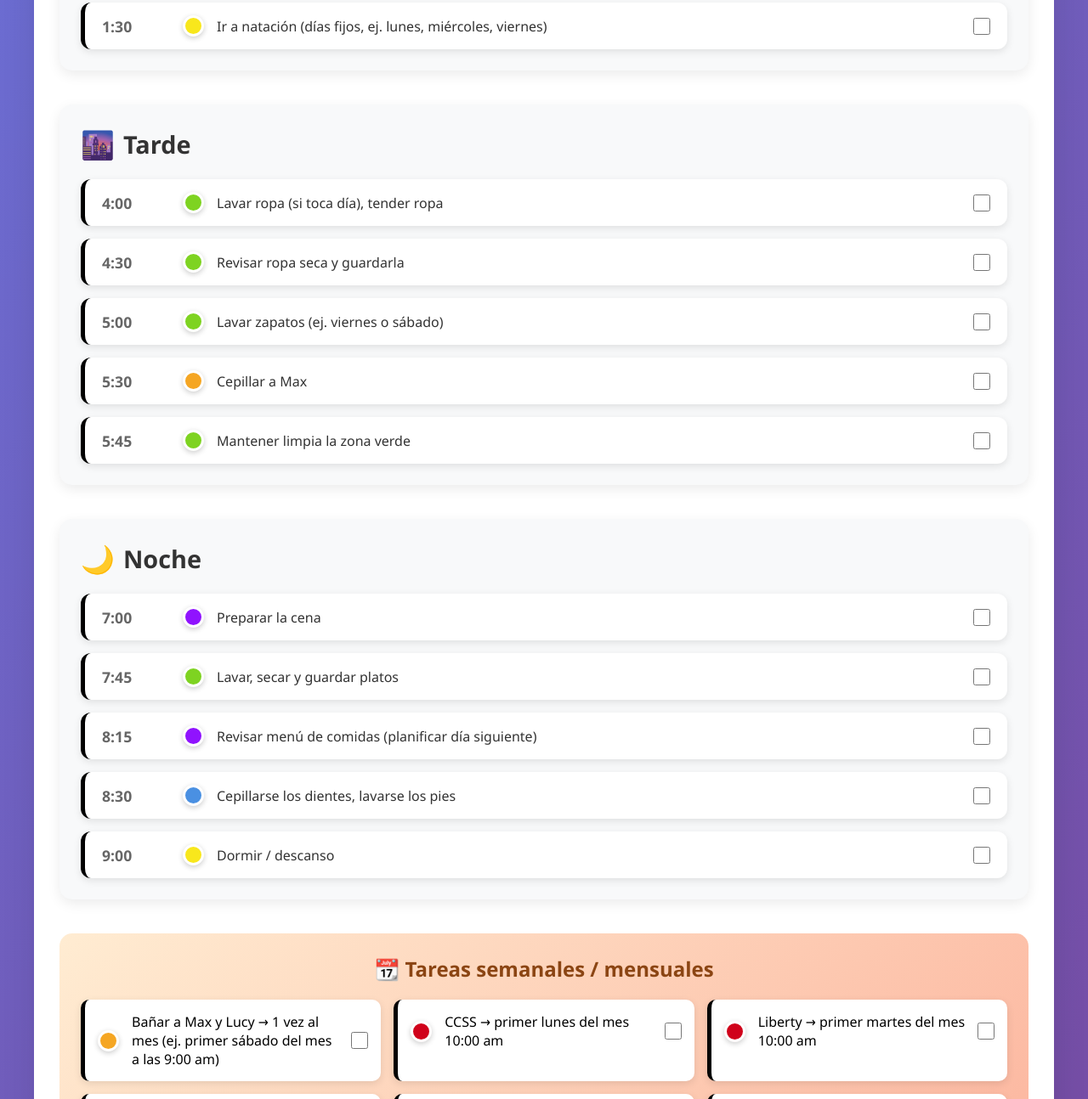
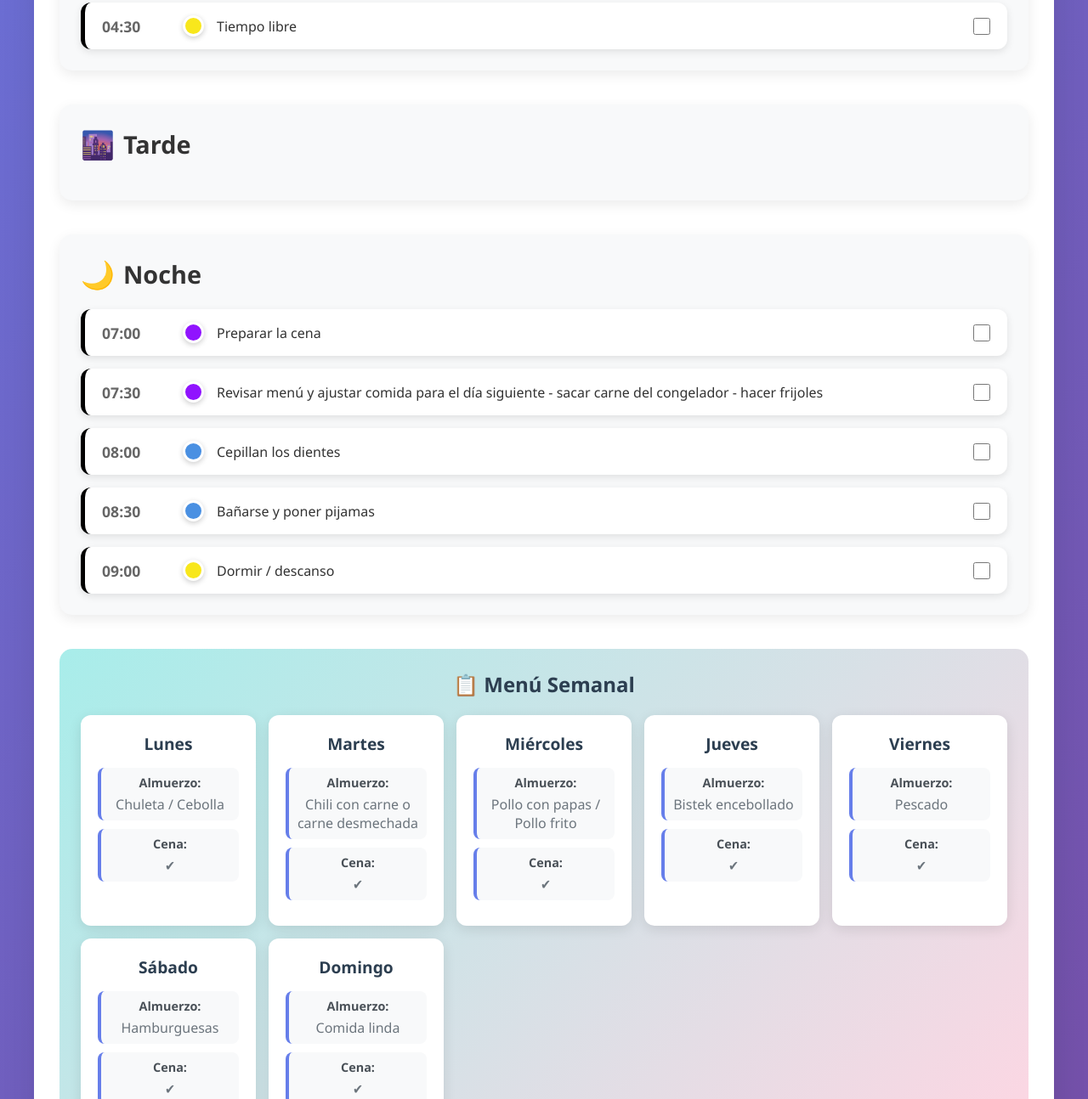
Before and after one commit to ojaramil/organizacion, a plain HTML site: page horario-rutina.html in a window 1280 px wide. Shown: the part 1506-2800 px from the top of the page at 85% size. Drawn offline with Linux system fonts and the light colour scheme.

Commit message:
Update horario-rutina.html

```diff
--- a/horario-rutina.html
+++ b/horario-rutina.html
@@ -162,6 +162,64 @@
             cursor: pointer;
         }
 
+        .menu-section {
+            background: linear-gradient(135deg, #a8edea 0%, #fed6e3 100%);
+            margin-top: 30px;
+            border-radius: 15px;
+            padding: 25px;
+        }
+
+        .menu-section h2 {
+            color: #2c3e50;
+            margin-bottom: 20px;
+            text-align: center;
+        }
+
+        .menu-grid {
+            display: grid;
+            grid-template-columns: repeat(auto-fit, minmax(200px, 1fr));
+            gap: 15px;
+        }
+
+        .menu-day {
+            background: white;
+            padding: 20px;
+            border-radius: 12px;
+            box-shadow: 0 4px 15px rgba(0,0,0,0.1);
+            text-align: center;
+            transition: transform 0.3s ease;
+        }
+
+        .menu-day:hover {
+            transform: translateY(-3px);
+            box-shadow: 0 6px 20px rgba(0,0,0,0.15);
+        }
+
+        .menu-day h3 {
+            color: #2c3e50;
+            margin-bottom: 15px;
+            font-size: 1.2rem;
+        }
+
+        .menu-meal {
+            margin: 10px 0;
+            padding: 8px;
+            background: #f8f9fa;
+            border-radius: 8px;
+            border-left: 4px solid #667eea;
+        }
+
+        .menu-meal-label {
+            font-weight: bold;
+            color: #495057;
+            font-size: 0.9rem;
+        }
+
+        .menu-meal-item {
+            color: #6c757d;
+            margin-top: 5px;
+        }
+
         .weekly-section {
             background: linear-gradient(135deg, #ffecd2 0%, #fcb69f 100%);
             margin-top: 30px;
@@ -294,7 +352,7 @@
 <body>
     <div class="container">
         <div class="header">
-            <h1>🗓️ Horario de Rutina Diaria</h1>
+            <h1>🗓️ Horario de Rutina Diaria - Sergio.</h1>
             <p>Organiza tu día con eficiencia y propósito</p>
         </div>
 
@@ -376,6 +434,13 @@
                 </div>
             </div>
 
+            <div class="menu-section">
+                <h2>📋 Menú Semanal</h2>
+                <div class="menu-grid" id="weeklyMenu">
+                    <!-- El menú se cargará dinámicamente -->
+                </div>
+            </div>
+
             <div class="weekly-section">
                 <h2>📆 Tareas semanales / mensuales</h2>
                 <div class="weekly-tasks" id="weeklyTasks">
@@ -396,33 +461,26 @@
         // Datos del horario
         const scheduleData = {
             morning: [
-                { time: "6:30", description: "Bañarse, afeitarse (si toca), poner desodorante y bloqueador", category: "higiene" },
-                { time: "6:45", description: "Cepillarse los dientes, lavarse los pies", category: "higiene" },
-                { time: "7:00", description: "Hacer la cama", category: "tareas" },
-                { time: "7:10", description: "Descongelar la carne (importante hacerlo temprano)", category: "comidas" },
-                { time: "7:15", description: "Preparar desayuno", category: "comidas" },
-                { time: "7:45", description: "Dar de comer a las tilapias", category: "mascotas" },
-                { time: "8:00", description: "Atender clases (si aplica ese día)", category: "escuela" }
+                { time: "06:30", description: "Preparar desayuno - loncha turipas", category: "comidas" },
+                { time: "07:00", description: "Bañarse - agitar - poner desodorante - bloqueador - lavado dientes", category: "higiene" },
+                { time: "07:30", description: "Hacer la cama - recoger ropa sucia y poner en lavadora", category: "tareas" },
+                { time: "08:00", description: "Ver rodada para el día", category: "escuela" },
+                { time: "08:20", description: "Si aplica ir a la parada y tomar el bus", category: "escuela" }
             ],
             midday: [
-                { time: "12:00", description: "Lavar los platos del desayuno", category: "tareas" },
-                { time: "12:15", description: "Secar y guardar platos", category: "tareas" },
                 { time: "12:30", description: "Preparar almuerzo", category: "comidas" },
-                { time: "1:30", description: "Ir a natación (días fijos, ej. lunes, miércoles, viernes)", category: "escuela" }
-            ],
-            afternoon: [
-                { time: "4:00", description: "Lavar ropa (si toca día), tender ropa", category: "tareas" },
-                { time: "4:30", description: "Revisar ropa seca y guardarla", category: "tareas" },
-                { time: "5:00", description: "Lavar zapatos (ej. viernes o sábado)", category: "tareas" },
-                { time: "5:30", description: "Cepillar a Max", category: "mascotas" },
-                { time: "5:45", description: "Mantener limpia la zona verde", category: "tareas" }
+                { time: "01:00", description: "Descanso - escuchar música - lectura", category: "escuela" },
+                { time: "02:00", description: "Recoger ropa piscina y lavar paño y tenis - lavar la otra ropa", category: "tareas" },
+                { time: "03:00", description: "Recoger y guardar ropa seca", category: "tareas" },
+                { time: "03:30", description: "Limpieza zona verde hojas - basura", category: "tareas" },
+                { time: "04:30", description: "Tiempo libre", category: "escuela" }
             ],
             evening: [
-                { time: "7:00", description: "Preparar la cena", category: "comidas" },
-                { time: "7:45", description: "Lavar, secar y guardar platos", category: "tareas" },
-                { time: "8:15", description: "Revisar menú de comidas (planificar día siguiente)", category: "comidas" },
-                { time: "8:30", description: "Cepillarse los dientes, lavarse los pies", category: "higiene" },
-                { time: "9:00", description: "Dormir / descanso", category: "escuela" }
+                { time: "07:00", description: "Preparar la cena", category: "comidas" },
+                { time: "07:30", description: "Revisar menú y ajustar comida para el día siguiente - sacar carne del congelador - hacer frijoles", category: "comidas" },
+                { time: "08:00", description: "Cepillan los dientes", category: "higiene" },
+                { time: "08:30", description: "Bañarse y poner pijamas", category: "higiene" },
+                { time: "09:00", description: "Dormir / descanso", category: "escuela" }
             ],
             weekly: [
                 { description: "Bañar a Max y Lucy → 1 vez al mes (ej. primer sábado del mes a las 9:00 am)", category: "mascotas" },
@@ -432,6 +490,17 @@
                 { description: "Ir a hacer las compras → lunes 8:30 am", category: "pagos" },
                 { description: "Revisar menú de comidas → cada domingo 6:00 pm", category: "comidas" }
             ]
+        };
+
+        // Menú semanal
+        const weeklyMenu = {
+            lunes: { almuerzo: "Chuleta / Cebolla", cena: "✔" },
+            martes: { almuerzo: "Chili con carne o carne desmechada", cena: "✔" },
+            miercoles: { almuerzo: "Pollo con papas / Pollo frito", cena: "✔" },
+            jueves: { almuerzo: "Bistek encebollado", cena: "✔" },
+            viernes: { almuerzo: "Pescado", cena: "✔" },
+            sabado: { almuerzo: "Hamburguesas", cena: "✔" },
+            domingo: { almuerzo: "Comida linda", cena: "✔" }
         };
 
         // Mapeo de categorías a colores
@@ -471,8 +540,8 @@
         function renderSchedule() {
             renderTimeSection('morning', 'morningTasks');
             renderTimeSection('midday', 'middayTasks');
-            renderTimeSection('afternoon', 'afternoonTasks');
             renderTimeSection('evening', 'eveningTasks');
+            renderWeeklyMenu();
             renderWeeklyTasks();
         }
 
@@ -493,6 +562,30 @@
                         <div class="task-description">${task.description}</div>
                         <input type="checkbox" class="task-checkbox" ${isCompleted ? 'checked' : ''}
                                onchange="toggleTask('${taskId}')">
+                    </div>
+                `;
+            }).join('');
+        }
+
+        // Renderizar menú semanal
+        function renderWeeklyMenu() {
+            const container = document.getElementById('weeklyMenu');
+            const days = ['lunes', 'martes', 'miercoles', 'jueves', 'viernes', 'sabado', 'domingo'];
+            const dayNames = ['Lunes', 'Martes', 'Miércoles', 'Jueves', 'Viernes', 'Sábado', 'Domingo'];
+
+            container.innerHTML = days.map((day, index) => {
+                const menu = weeklyMenu[day];
+                return `
+                    <div class="menu-day">
+                        <h3>${dayNames[index]}</h3>
+                        <div class="menu-meal">
+                            <div class="menu-meal-label">Almuerzo:</div>
+                            <div class="menu-meal-item">${menu.almuerzo}</div>
+                        </div>
+                        <div class="menu-meal">
+                            <div class="menu-meal-label">Cena:</div>
+                            <div class="menu-meal-item">${menu.cena}</div>
+                        </div>
                     </div>
                 `;
             }).join('');
```
